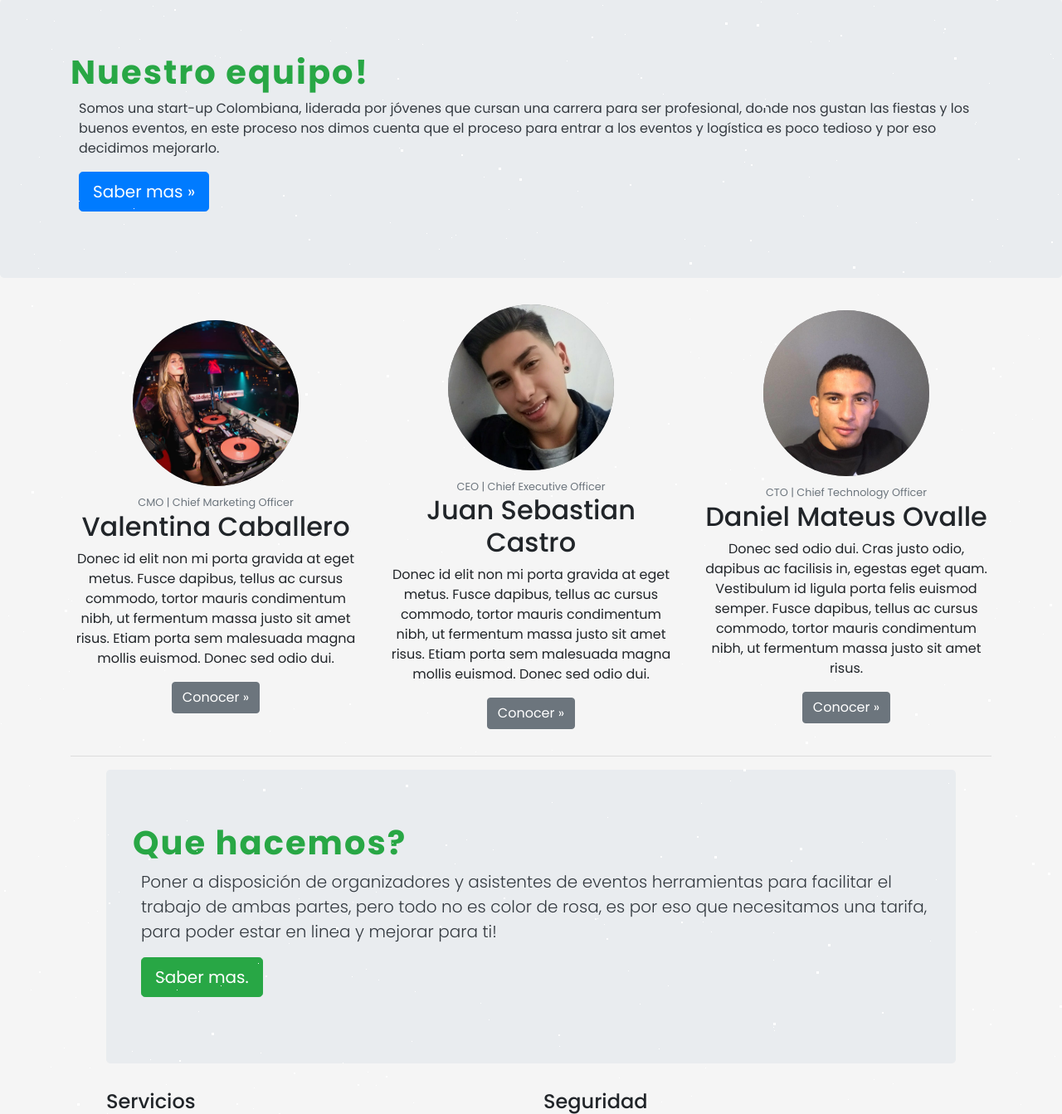
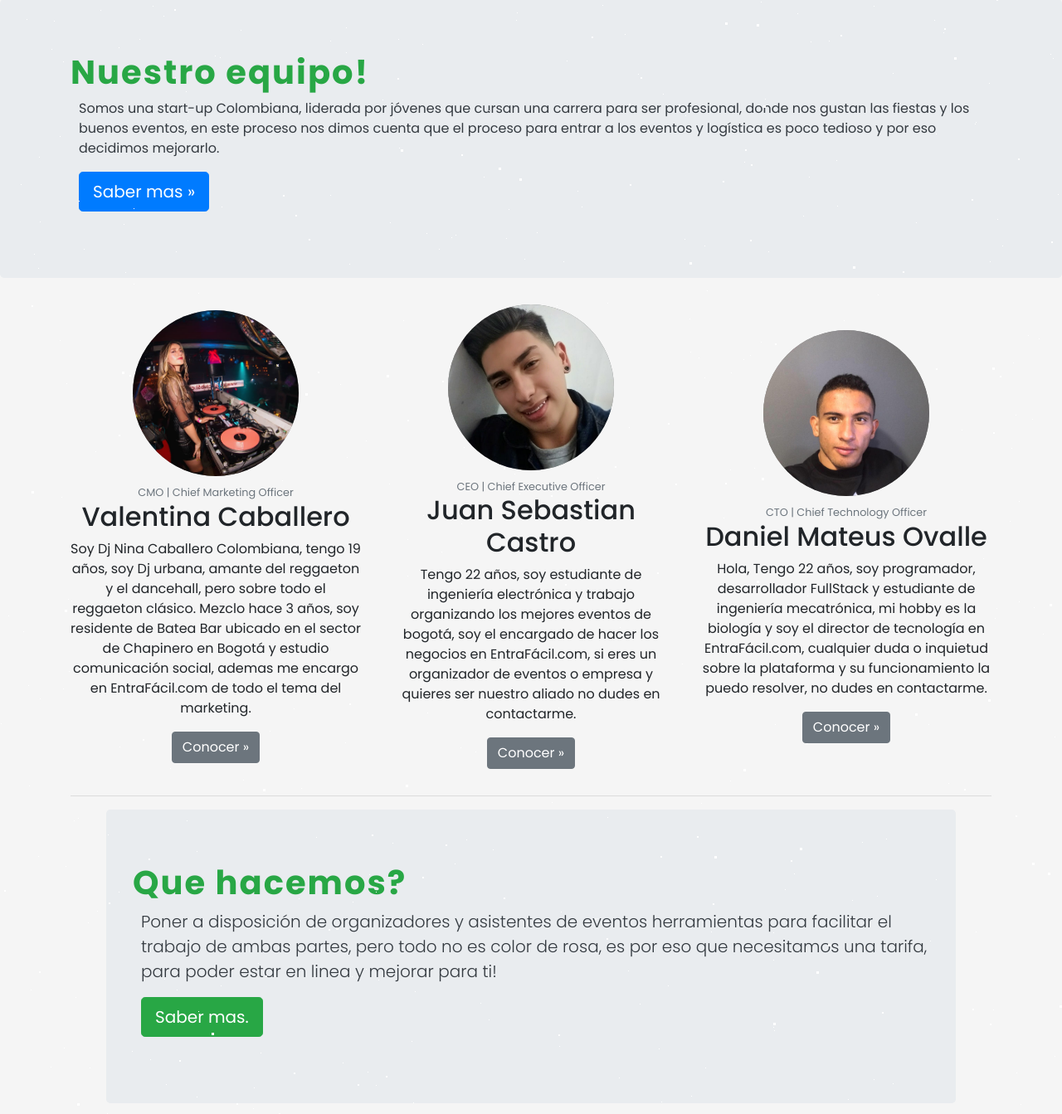
Before and after one commit to porrocas/entrafacil, a PHP site: page / in a window 1280 px wide. Shown: the part 2725-4068 px from the top of the page at 83% size. Run offline with PHP 8.4, Linux system fonts and the light colour scheme.

Commit message:
[add] add information personal team

```diff
--- a/views/team.php
+++ b/views/team.php
@@ -16,9 +16,7 @@
             </div>
             <small class="text-muted">CMO | Chief Marketing Officer</small>
               <h2>Valentina Caballero</h2>
-              <p>Donec id elit non mi porta gravida at eget metus. Fusce dapibus, tellus ac cursus commodo, tortor
-                  mauris condimentum nibh, ut fermentum massa justo sit amet risus. Etiam porta sem malesuada magna
-                  mollis euismod. Donec sed odio dui. </p>
+              <p>Soy Dj Nina Caballero Colombiana, tengo 19 años, soy Dj urbana, amante del reggaeton y el dancehall, pero sobre todo el reggaeton clásico. Mezclo hace 3 años, soy residente de Batea Bar ubicado en el sector de Chapinero en Bogotá y estudio comunicación social,  ademas me encargo en EntraFácil.com de todo el tema del marketing.</p>
               <p><a class="btn btn-secondary" href="#" role="button">Conocer &raquo;</a></p>
           </div>
           <div class=" cont-my-team col-md-4">
@@ -27,9 +25,7 @@
             </div>
             <small class="text-muted">CEO | Chief Executive Officer</small>
               <h2>Juan Sebastian Castro</h2>
-              <p>Donec id elit non mi porta gravida at eget metus. Fusce dapibus, tellus ac cursus commodo, tortor
-                  mauris condimentum nibh, ut fermentum massa justo sit amet risus. Etiam porta sem malesuada magna
-                  mollis euismod. Donec sed odio dui. </p>
+              <p>Tengo 22 años, soy estudiante de ingeniería electrónica y trabajo organizando los mejores eventos de bogotá, soy el encargado de hacer los negocios en EntraFácil.com, si eres un organizador de eventos o empresa y quieres ser nuestro aliado no dudes en contactarme. </p>
               <p><a class="btn btn-secondary" href="#" role="button">Conocer &raquo;</a></p>
           </div>
           <div class=" cont-my-team col-md-4">
@@ -38,9 +34,7 @@
             </div>
             <small class="text-muted">CTO | Chief Technology Officer</small>
               <h2>Daniel Mateus Ovalle</h2>
-              <p>Donec sed odio dui. Cras justo odio, dapibus ac facilisis in, egestas eget quam. Vestibulum id ligula
-                  porta felis euismod semper. Fusce dapibus, tellus ac cursus commodo, tortor mauris condimentum nibh,
-                  ut fermentum massa justo sit amet risus.</p>
+              <p>Hola, Tengo 22 años, soy programador, desarrollador FullStack y estudiante de ingeniería mecatrónica, mi hobby es la biología y soy el director de tecnología en EntraFácil.com, cualquier duda o inquietud sobre la plataforma y su funcionamiento la puedo resolver, no dudes en contactarme.</p>
               <p><a class="btn btn-secondary" href="#" role="button">Conocer &raquo;</a></p>
           </div>
       </div>
```
Also changed, not shown: detalles-evento.php (added), detalles-team.php (added).
